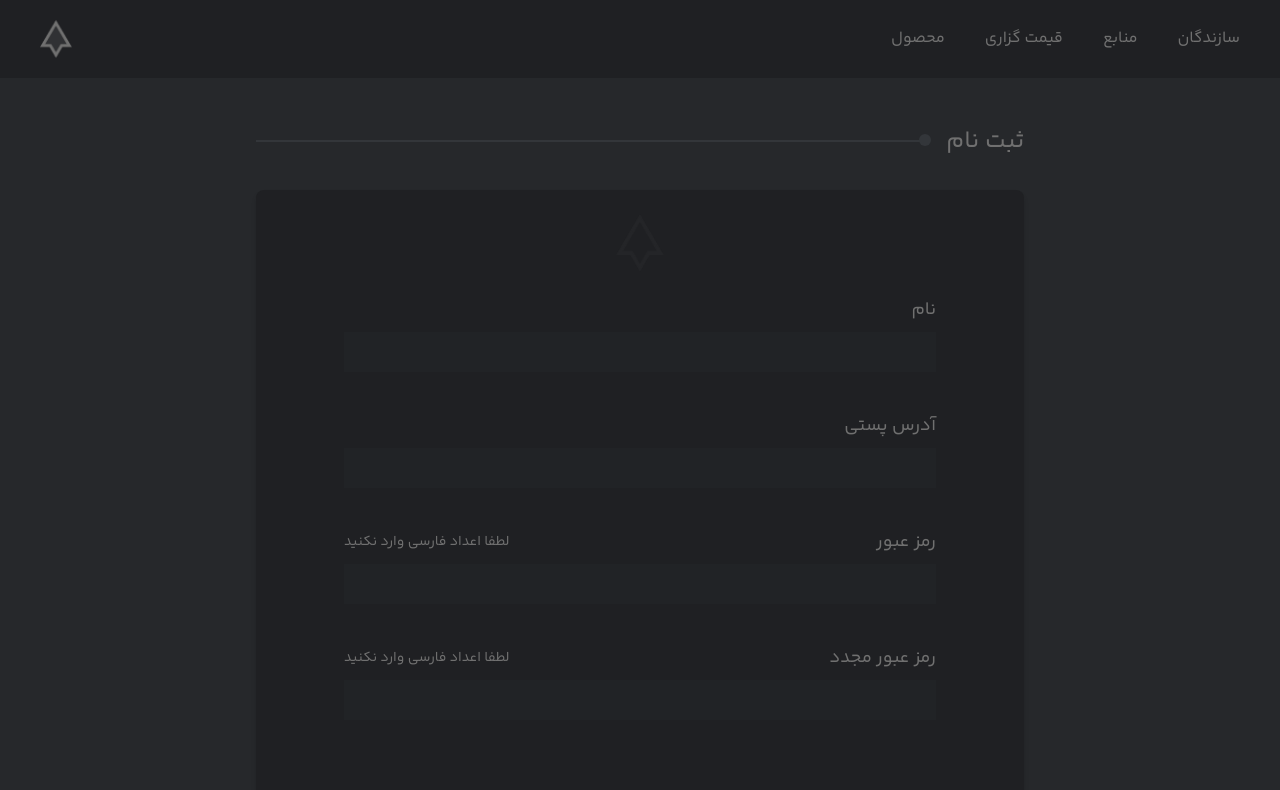
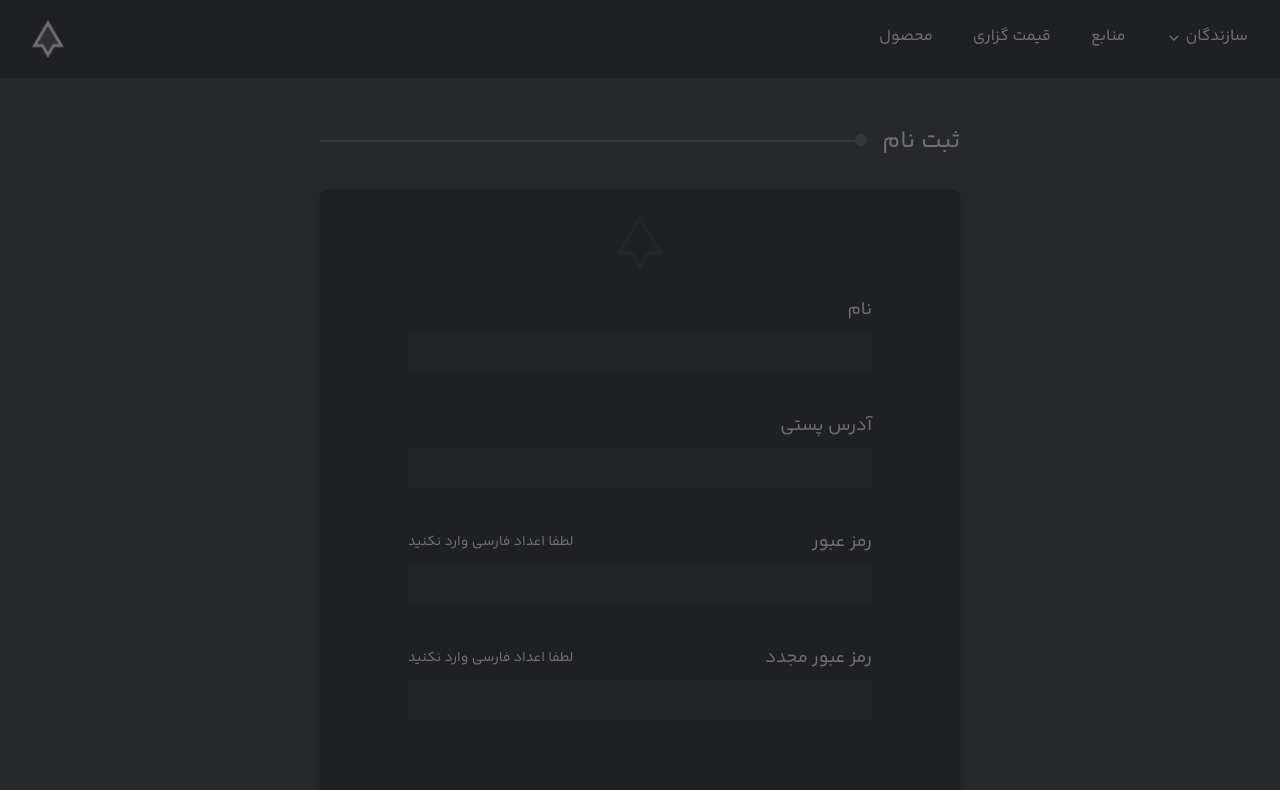
Before and after one commit to kolako54/shaya, a React (Vite) app: page /signup in a window 1280 px wide. Shown: the top 790 px of the page. Built offline with nearby package versions, Linux system fonts and the light colour scheme.

Commit message:
feat: add navigationMenu dropdown

```diff
--- a/package.json
+++ b/package.json
@@ -16,6 +16,7 @@
   },
   "dependencies": {
     "@radix-ui/react-dialog": "^1.0.5",
+    "@radix-ui/react-navigation-menu": "^1.1.4",
     "@radix-ui/react-slot": "^1.0.2",
     "class-variance-authority": "^0.7.0",
     "clsx": "^2.1.0",
--- a/src/components/Navbar.tsx
+++ b/src/components/Navbar.tsx
@@ -1,18 +1,74 @@
 import { NavLink } from "react-router-dom";
+
+import {
+  NavigationMenu,
+  NavigationMenuContent,
+  NavigationMenuItem,
+  NavigationMenuList,
+  NavigationMenuTrigger,
+} from "@/components/ui/navigation-menu";
 
 import { MobileNav } from "./MobileNav";
 
 export const Navbar = () => {
   return (
-    <div className="sticky top-0 z-[999] bg-bgSecondary p-5 px-10 ">
-      <header className="flex items-center justify-between">
+    <div className="sticky top-0 z-[999] bg-bgSecondary py-5 ">
+      <header className=" container flex items-center justify-between">
         <img
           src="/Group 41.png"
           alt="header-img"
           className="w-[2rem] cursor-pointer"
         />
-        <nav className=" hidden flex-row-reverse flex-wrap gap-10 text-textMuted  hover:*:text-white hover:*:transition hover:*:ease-out sm:flex">
-          <NavLink to="/">سازندگان</NavLink>
+        <nav className=" hidden flex-row-reverse gap-10 text-textMuted  hover:*:text-white hover:*:transition hover:*:ease-out sm:flex">
+          <NavigationMenu>
+            <NavigationMenuList>
+              <NavigationMenuItem>
+                <NavigationMenuTrigger>سازندگان</NavigationMenuTrigger>
+                <NavigationMenuContent className="flex flex-col gap-4 bg-bgCard text-xs text-textMuted  hover:*:brightness-0  hover:*:invert hover:*:transition hover:*:ease-out">
+                  <div className="flex items-center justify-between ">
+                    <img className="size-8" src="/web-development.png" alt="" />
+                    <NavLink to="/">پادکسترها</NavLink>
+                  </div>
+                  <div className="flex items-center justify-between">
+                    <img className="size-8" src="/web-development.png" alt="" />
+                    <NavLink to="/">سازندگان ویدئو</NavLink>
+                  </div>
+                  <div className="flex items-center justify-between">
+                    <img className="size-8" src="/web-development.png" alt="" />
+                    <NavLink to="/">موزیسین ها</NavLink>
+                  </div>
+                  <div className="flex items-center justify-between">
+                    <img className="size-8" src="/web-development.png" alt="" />
+                    <NavLink to="/">نقاشی دیجیتال</NavLink>
+                  </div>
+                  <div className="flex items-center justify-between">
+                    <img className="size-8" src="/web-development.png" alt="" />
+                    <NavLink to="/">جوامع</NavLink>
+                  </div>
+                  <div className="flex items-center justify-between">
+                    <img className="size-8" src="/web-development.png" alt="" />
+                    <NavLink to="/">نویسندگان</NavLink>
+                  </div>
+                  <div className="flex items-center justify-between">
+                    <img className="size-8" src="/web-development.png" alt="" />
+                    <NavLink to="/">سازندهای بازی</NavLink>
+                  </div>
+                  <div className="flex items-center justify-between">
+                    <img className="size-8" src="/web-development.png" alt="" />
+                    <NavLink to="/">موسسات خیریه</NavLink>
+                  </div>
+                  <div className="flex items-center justify-between">
+                    <img className="size-8" src="/web-development.png" alt="" />
+                    <NavLink to="/">آموزشی ها</NavLink>
+                  </div>
+                  <div className="flex items-center justify-between">
+                    <img className="size-8" src="/web-development.png" alt="" />
+                    <NavLink to="/">کارهای محلی</NavLink>
+                  </div>
+                </NavigationMenuContent>
+              </NavigationMenuItem>
+            </NavigationMenuList>
+          </NavigationMenu>
           <NavLink to="/">منابع</NavLink>
           <NavLink to="/">قیمت گزاری</NavLink>
           <NavLink to="/">محصول</NavLink>
--- /dev/null
+++ b/src/components/ui/navigation-menu.tsx
@@ -0,0 +1,130 @@
+import * as NavigationMenuPrimitive from "@radix-ui/react-navigation-menu";
+import { cva } from "class-variance-authority";
+import { ChevronDown } from "lucide-react";
+import * as React from "react";
+
+import { cn } from "@/lib/utils";
+
+const NavigationMenu = React.forwardRef<
+  React.ElementRef<typeof NavigationMenuPrimitive.Root>,
+  React.ComponentPropsWithoutRef<typeof NavigationMenuPrimitive.Root>
+>(({ className, children, ...props }, ref) => (
+  <NavigationMenuPrimitive.Root
+    ref={ref}
+    className={cn(
+      "relative z-10 flex max-w-max flex-1 items-center justify-center",
+      className,
+    )}
+    {...props}
+  >
+    {children}
+    {/* eslint-disable-next-line @typescript-eslint/no-use-before-define */}
+    <NavigationMenuViewport />
+  </NavigationMenuPrimitive.Root>
+));
+NavigationMenu.displayName = NavigationMenuPrimitive.Root.displayName;
+
+const NavigationMenuList = React.forwardRef<
+  React.ElementRef<typeof NavigationMenuPrimitive.List>,
+  React.ComponentPropsWithoutRef<typeof NavigationMenuPrimitive.List>
+>(({ className, ...props }, ref) => (
+  <NavigationMenuPrimitive.List
+    ref={ref}
+    className={cn(
+      "group flex flex-1 list-none items-center justify-center space-x-1",
+      className,
+    )}
+    {...props}
+  />
+));
+NavigationMenuList.displayName = NavigationMenuPrimitive.List.displayName;
+
+const NavigationMenuItem = NavigationMenuPrimitive.Item;
+
+const navigationMenuTriggerStyle = cva(
+  "inline-flex flex-row-reverse items-center justify-center gap-1 focus:outline-none disabled:pointer-events-none",
+);
+
+const NavigationMenuTrigger = React.forwardRef<
+  React.ElementRef<typeof NavigationMenuPrimitive.Trigger>,
+  React.ComponentPropsWithoutRef<typeof NavigationMenuPrimitive.Trigger>
+>(({ className, children, ...props }, ref) => (
+  <NavigationMenuPrimitive.Trigger
+    ref={ref}
+    className={cn(navigationMenuTriggerStyle(), "group", className)}
+    {...props}
+  >
+    {children}{" "}
+    <ChevronDown
+      className="relative top-[1px] size-4 transition duration-200 group-data-[state=open]:rotate-180"
+      aria-hidden="true"
+    />
+  </NavigationMenuPrimitive.Trigger>
+));
+NavigationMenuTrigger.displayName = NavigationMenuPrimitive.Trigger.displayName;
+
+const NavigationMenuContent = React.forwardRef<
+  React.ElementRef<typeof NavigationMenuPrimitive.Content>,
+  React.ComponentPropsWithoutRef<typeof NavigationMenuPrimitive.Content>
+>(({ className, ...props }, ref) => (
+  <NavigationMenuPrimitive.Content
+    ref={ref}
+    className={cn(
+      "w-[10rem] p-2 left-0 top-0 data-[motion^=from-]:animate-in data-[motion^=to-]:animate-out data-[motion^=from-]:fade-in data-[motion^=to-]:fade-out data-[motion=from-end]:slide-in-from-right-52 data-[motion=from-start]:slide-in-from-left-52 data-[motion=to-end]:slide-out-to-right-52 data-[motion=to-start]:slide-out-to-left-52 md:absolute ",
+      className,
+    )}
+    {...props}
+  />
+));
+NavigationMenuContent.displayName = NavigationMenuPrimitive.Content.displayName;
+
+const NavigationMenuLink = NavigationMenuPrimitive.Link;
+
+const NavigationMenuViewport = React.forwardRef<
+  React.ElementRef<typeof NavigationMenuPrimitive.Viewport>,
+  React.ComponentPropsWithoutRef<typeof NavigationMenuPrimitive.Viewport>
+>(({ className, ...props }, ref) => (
+  <div className={cn("absolute right-0 top-[3.3rem] flex justify-center")}>
+    <NavigationMenuPrimitive.Viewport
+      className={cn(
+        "origin-top-center relative h-[var(--radix-navigation-menu-viewport-height)] w-full overflow-hidden  bg-popover text-popover-foreground shadow-lg data-[state=open]:animate-in data-[state=closed]:animate-out data-[state=closed]:zoom-out-95 data-[state=open]:zoom-in-90 md:w-[var(--radix-navigation-menu-viewport-width)]",
+        className,
+      )}
+      ref={ref}
+      {...props}
+    />
+  </div>
+));
+NavigationMenuViewport.displayName =
+  NavigationMenuPrimitive.Viewport.displayName;
+
+const NavigationMenuIndicator = React.forwardRef<
+  React.ElementRef<typeof NavigationMenuPrimitive.Indicator>,
+  React.ComponentPropsWithoutRef<typeof NavigationMenuPrimitive.Indicator>
+>(({ className, ...props }, ref) => (
+  <NavigationMenuPrimitive.Indicator
+    ref={ref}
+    className={cn(
+      "top-full z-[1] flex h-1.5 items-end justify-center overflow-hidden data-[state=visible]:animate-in data-[state=hidden]:animate-out data-[state=hidden]:fade-out data-[state=visible]:fade-in",
+      className,
+    )}
+    {...props}
+  >
+    <div className="relative top-[60%] size-2 rotate-45 rounded-tl-sm bg-border shadow-md" />
+  </NavigationMenuPrimitive.Indicator>
+));
+NavigationMenuIndicator.displayName =
+  NavigationMenuPrimitive.Indicator.displayName;
+
+export {
+  NavigationMenu,
+  NavigationMenuContent,
+  NavigationMenuIndicator,
+  NavigationMenuItem,
+  NavigationMenuLink,
+  NavigationMenuList,
+  NavigationMenuTrigger,
+  // eslint-disable-next-line react-refresh/only-export-components
+  navigationMenuTriggerStyle,
+  NavigationMenuViewport,
+};
--- a/src/pages/HomePage.tsx
+++ b/src/pages/HomePage.tsx
@@ -1,3 +1,5 @@
 export const HomePage = () => {
-  return <h1>خانه</h1>;
+  return (
+    <div className="container pt-4 text-end text-2xl text-textMuted">خانه</div>
+  );
 };
--- a/src/pages/SignupPage.tsx
+++ b/src/pages/SignupPage.tsx
@@ -2,7 +2,7 @@ import { Signup } from "@/components/Signup";
 
 export const SignupPage = () => {
   return (
-    <div className="mx-auto w-3/4 sm:w-3/5 ">
+    <div className="mx-auto w-3/4 sm:w-2/4 ">
       <div className="mb-8 flex items-center justify-between gap-4 pt-12">
         <div className="relative h-[1rem] flex-1 self-baseline border-b-2 border-[#33363A]">
           <div className="absolute right-[-1px] top-2 size-3 rounded-full bg-[#33363A]" />
```
Also changed, not shown: 1 other file (tests, documents, lock files or other folders).
